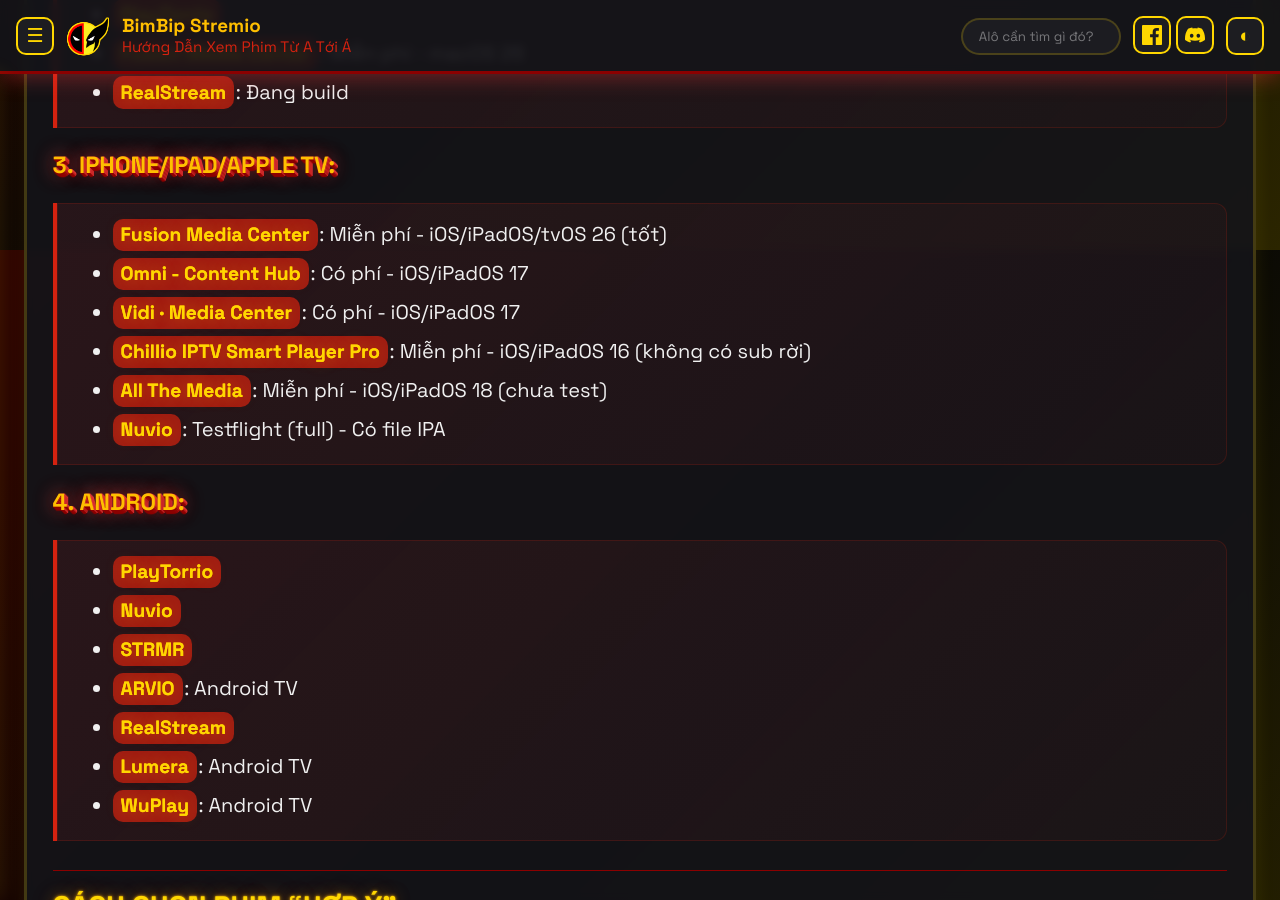
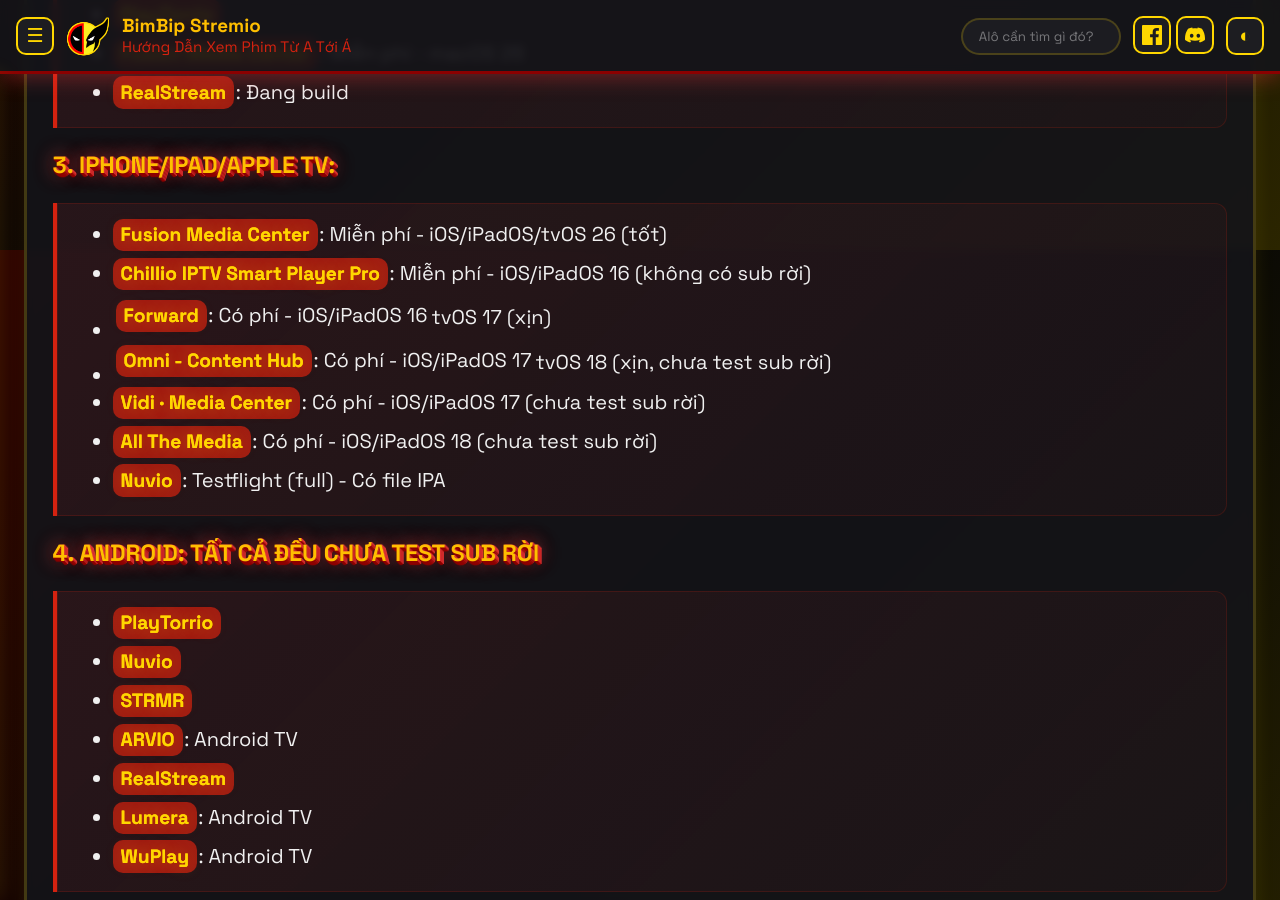
Before and after one commit to bimbipsubteam/bimbip-stremio, a Jekyll site: the page built from docs/guide/7-Additional-Stuff.md, in a window 1280 px wide and 900 px high, scrolled down 650 px. Built offline with Jekyll 4.4.1, drawn with Linux system fonts in a browser that asks for light colours.

Commit message:
Update 7-Additional-Stuff.md

```diff
--- a/docs/guide/7-Additional-Stuff.md
+++ b/docs/guide/7-Additional-Stuff.md
@@ -19,13 +19,14 @@
 
 ### 3. iPhone/iPad/Apple TV:
 >* [**Fusion Media Center**](https://apps.apple.com/vn/app/fusion-media-center/id6759285919?l=vi): Miễn phí - iOS/iPadOS/tvOS 26 (tốt)
->* [**Omni - Content Hub**](https://apps.apple.com/us/app/omni-content-hub/id6741470807): Có phí - iOS/iPadOS 17
->* [**Vidi · Media Center**](https://apps.apple.com/us/app/vidi-media-center/id6648776878): Có phí - iOS/iPadOS 17
 >* [**Chillio IPTV Smart Player Pro**](https://apps.apple.com/us/app/chillio-iptv-smart-player-pro/id6478813450): Miễn phí - iOS/iPadOS 16 (không có sub rời)
->* [**All The Media**](https://apps.apple.com/id/app/all-the-media/id6759011209): Miễn phí - iOS/iPadOS 18 (chưa test)
+>* [**Forward**](https://apps.apple.com/vn/app/forward/id6503940939?l=vi): Có phí - iOS/iPadOS 16 | tvOS 17 (xịn)
+>* [**Omni - Content Hub**](https://apps.apple.com/us/app/omni-content-hub/id6741470807): Có phí - iOS/iPadOS 17 | tvOS 18 (xịn, chưa test sub rời)
+>* [**Vidi · Media Center**](https://apps.apple.com/us/app/vidi-media-center/id6648776878): Có phí - iOS/iPadOS 17 (chưa test sub rời)
+>* [**All The Media**](https://apps.apple.com/id/app/all-the-media/id6759011209): Có phí - iOS/iPadOS 18 (chưa test sub rời)
 >* [**Nuvio**](https://nuvioapp.space/): Testflight (full) - Có file IPA
 
-### 4. Android:
+### 4. Android: Tất cả đều chưa test sub rời
 >* [**PlayTorrio**](https://playtorrio.xyz/)
 >* [**Nuvio**](https://nuvioapp.space/)
 >* [**STRMR**](https://www.strmr.net/)
```
